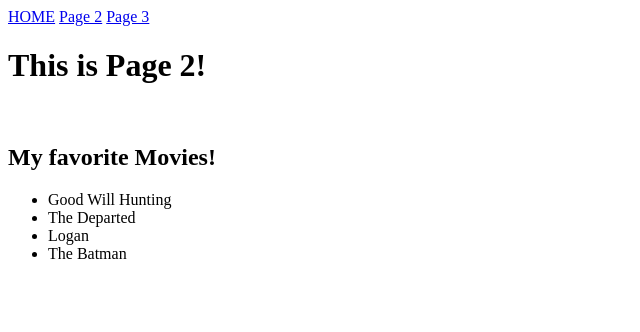
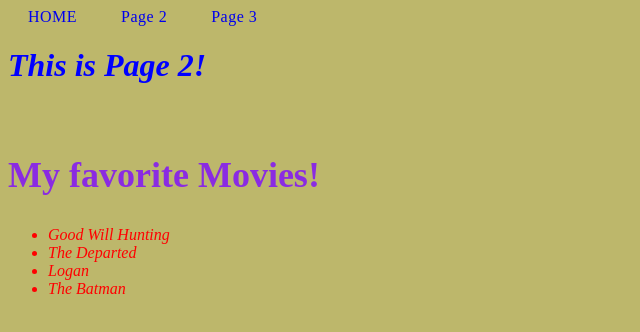
Before and after one commit to ConnorSta/ConnorSta.github.io, a plain HTML site: page page2.html in a window 1280 px wide. Shown: the whole page, without its empty margins (0-640 px from the left). Drawn offline with Linux system fonts and the light colour scheme.

Commit message:
Add files via upload

```diff
--- a/page2.html
+++ b/page2.html
@@ -5,9 +5,10 @@
     </head>
 </html>
 <body>
-    <a href="index.html">HOME</a>
-    <a href="page2.html">Page 2</a>
-    <a href="page3.html">Page 3</a>
+    <link rel=stylesheet href="style.css">
+    <a href="index.html"style="text-decoration:none;">HOME</a>
+    <a href="page2.html"style="text-decoration:none;">Page 2</a>
+    <a href="page3.html"style="text-decoration:none;">Page 3</a>
 
 
     <h1>This is Page 2!</h1>
--- /dev/null
+++ b/style.css
@@ -0,0 +1,50 @@
+body{
+    background-color: darkkhaki;
+}
+
+h1{
+    color: blue;
+    font-style:oblique;
+
+}
+
+li{
+    color:red;
+    font-style:oblique;
+}
+
+h2{
+    color:blueviolet;
+    font-style:arial;
+    font-size:36;
+}
+a{
+    position: relative;
+    text-decoration: none;
+    color: #222
+    font-size: 18px;
+    letter-spacing: .5px;
+    padding: 0 20px;
+    cursor: pointer;
+}
+a:before,
+a:after{
+    content: "";
+    position: absolute;
+    height: 3px;
+    width: 0;
+    background: orangered;
+    transition: .5s;
+}
+a:after{
+    left: 0;
+    bottom: -10px;
+}
+a:before{
+    right:0;
+    top: -10px;
+}
+a:hover:after,
+a:hover:before{
+    width: 100%
+}
```
Also changed, not shown: Index.html (added, +46 -0 lines), page3.html (+4 -3 lines), page4.html (added), page5.html (added).
